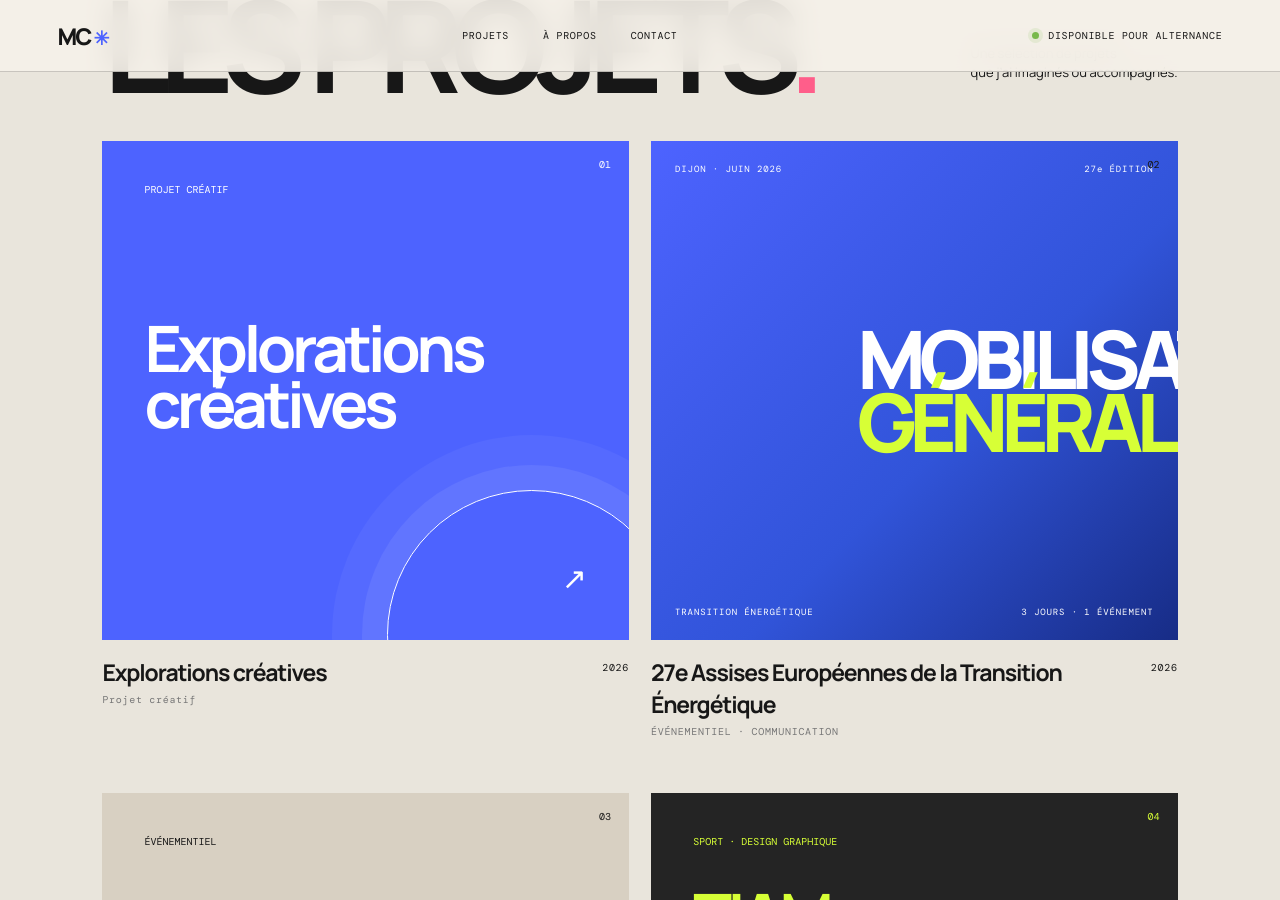
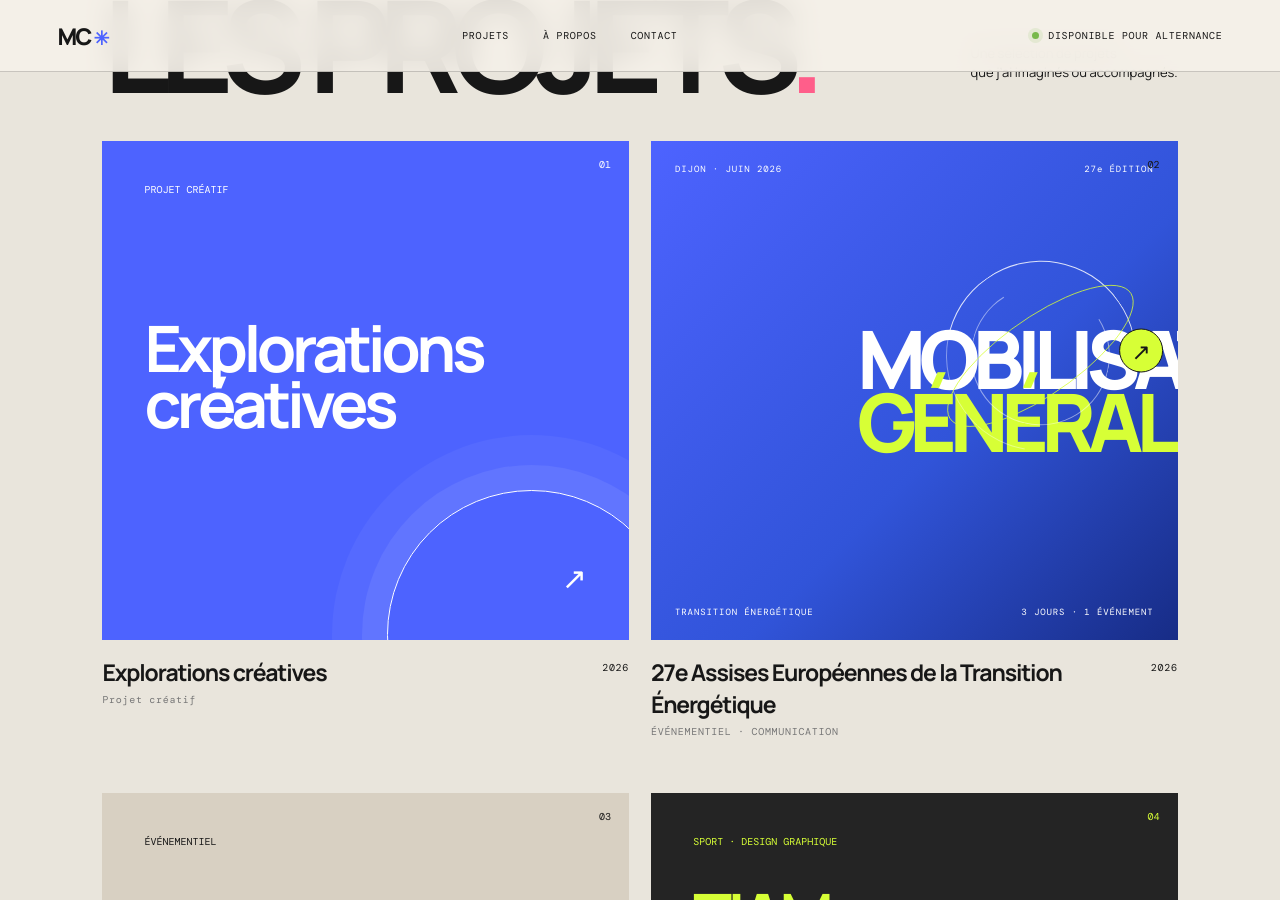
Before and after one commit to marie04caboche-source/portfolio, a Jekyll site: the page built from index.html, in a window 1280 px wide and 900 px high, scrolled down 1949 px. Built offline with Jekyll 4.4.1, drawn with Linux system fonts in a browser that asks for light colours.

Commit message:
Fix hidden Assises project card icon and restore hover animation

```diff
--- a/assets/css/style.css
+++ b/assets/css/style.css
@@ -1435,3 +1435,68 @@ a.project-card:focus-visible .home-case-art:before{
  .tiam-country-list{justify-content:flex-start;gap:18px 25px}.tiam-country-end{text-align:left}
  .tiam-court-signature{justify-content:flex-start;flex-wrap:wrap;gap:8px;font-size:clamp(27px,7vw,42px);margin-top:35px}
 }
+
+
+/* FIX DEFINITIF — Assises homepage card: orbit icon was hidden by an old display:none rule */
+.project-card .home-case-art .home-case-orbit{
+  display:block !important;
+  visibility:visible !important;
+  opacity:1 !important;
+  pointer-events:none;
+  position:absolute;
+  width:36%;
+  aspect-ratio:1;
+  right:8%;
+  top:24%;
+  border:1px solid rgba(255,255,255,.82);
+  border-bottom-color:transparent;
+  border-left-color:rgba(255,255,255,.4);
+  border-radius:50%;
+  transform:rotate(-35deg) scale(1);
+  transform-origin:50% 50%;
+  z-index:3;
+  transition:transform .7s cubic-bezier(.18,.75,.25,1);
+}
+.project-card .home-case-art .home-case-orbit:before{
+  content:"";
+  display:block;
+  position:absolute;
+  inset:13%;
+  border:1px solid rgba(255,255,255,.48);
+  border-radius:50%;
+  border-top-color:transparent;
+  transform:rotate(48deg);
+}
+.project-card .home-case-art .home-case-orbit span{
+  display:grid;
+  visibility:visible;
+  opacity:1;
+  position:absolute;
+  right:-13px;
+  bottom:10%;
+  width:44px;
+  height:44px;
+  place-items:center;
+  border-radius:50%;
+  background:var(--acid);
+  color:var(--ink);
+  border:1px solid var(--ink);
+  font-size:23px;
+  transform:translate(0,0) rotate(35deg) scale(1);
+  transition:transform .45s cubic-bezier(.18,.75,.25,1),background .35s ease,color .35s ease,box-shadow .35s ease;
+}
+.project-card:hover .home-case-art .home-case-orbit,
+.project-card:focus-visible .home-case-art .home-case-orbit{
+  transform:rotate(12deg) scale(1.24);
+}
+.project-card:hover .home-case-art .home-case-orbit span,
+.project-card:focus-visible .home-case-art .home-case-orbit span{
+  transform:translate(7px,-7px) rotate(70deg) scale(1.08);
+  background:var(--pink);
+  color:var(--ink);
+  box-shadow:0 0 24px #ff5e8a88;
+}
+@media(max-width:700px){
+  .project-card .home-case-art .home-case-orbit{width:38%;right:5%;top:25%}
+  .project-card .home-case-art .home-case-orbit span{width:36px;height:36px;font-size:19px}
+}
```
